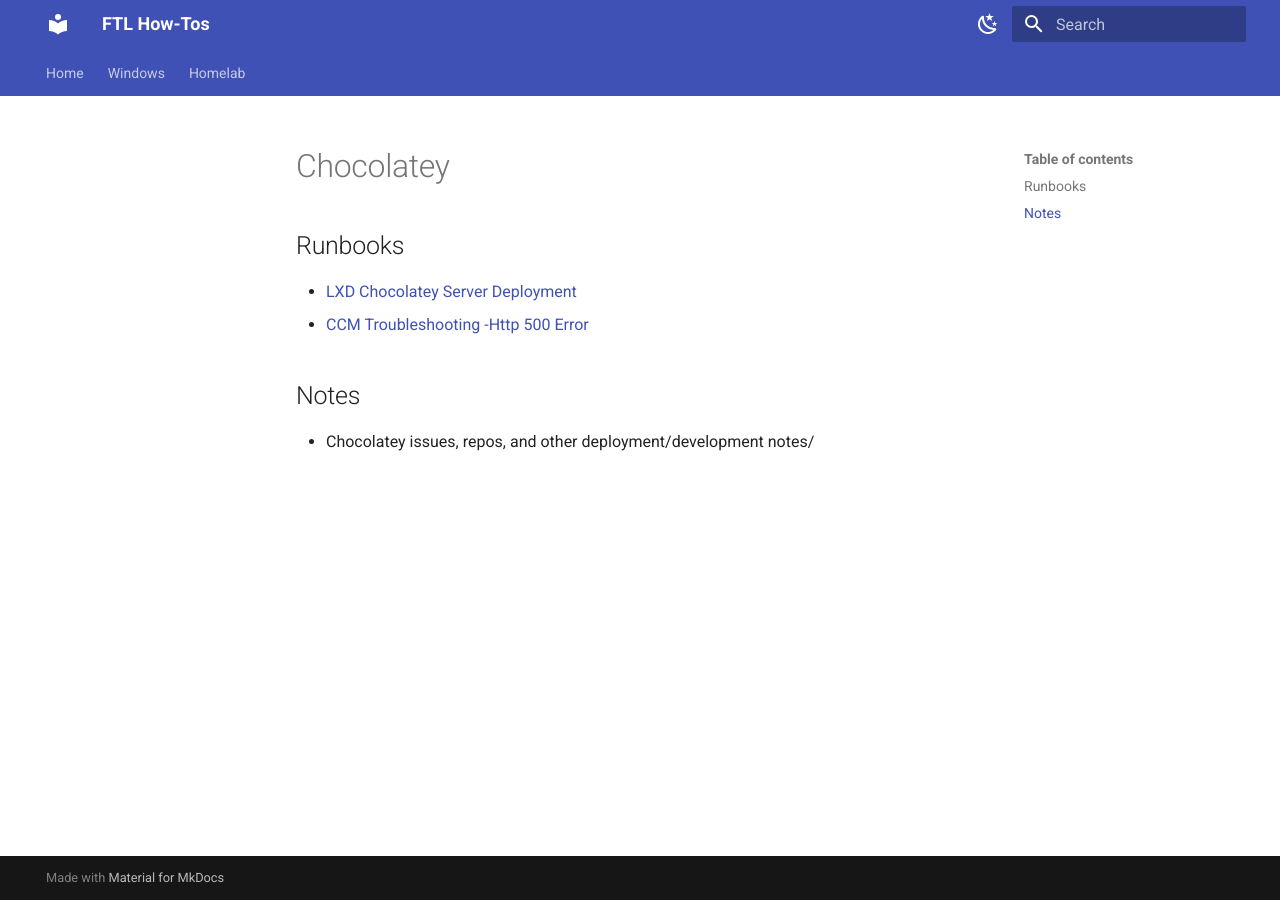
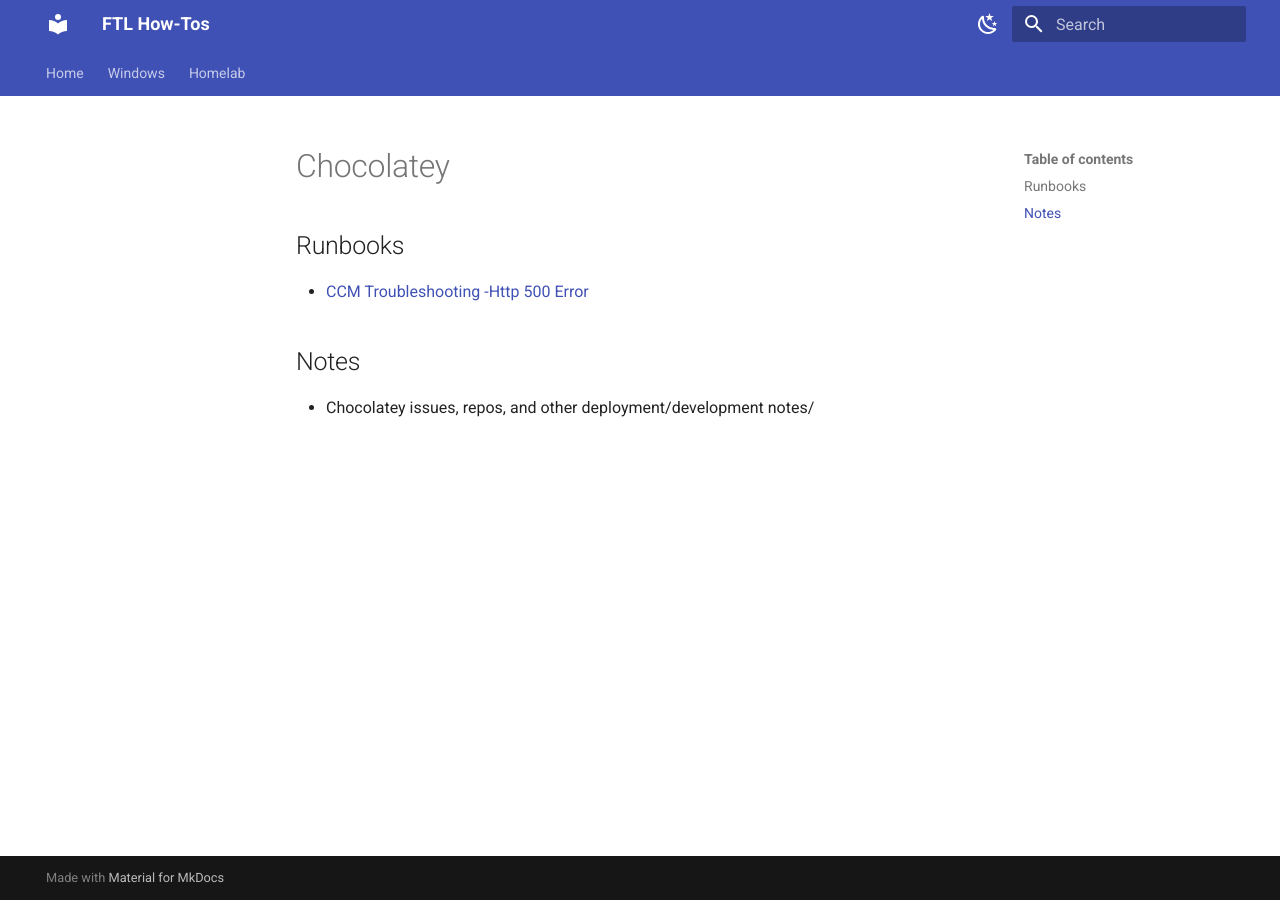
Before and after one commit to uceleke/FTL-HowTos, an MkDocs documentation site: the page built from docs/Windows/Chocolatey/index.md, in a window 1280 px wide. Built offline with MkDocs 1.6.1 and Material for MkDocs 9.7.7, drawn with Linux system fonts in a browser that asks for light colours.

Commit message:
Update index.md

```diff
--- a/docs/Windows/Chocolatey/index.md
+++ b/docs/Windows/Chocolatey/index.md
@@ -1,7 +1,6 @@
 # Chocolatey
 
 ## Runbooks
-- [LXD Chocolatey Server Deployment](LXD-ChocoSRV-AG-Deploy.md)
 - [CCM Troubleshooting -Http 500 Error](CCM-Troubleshooting.md)
 
 ## Notes
```
